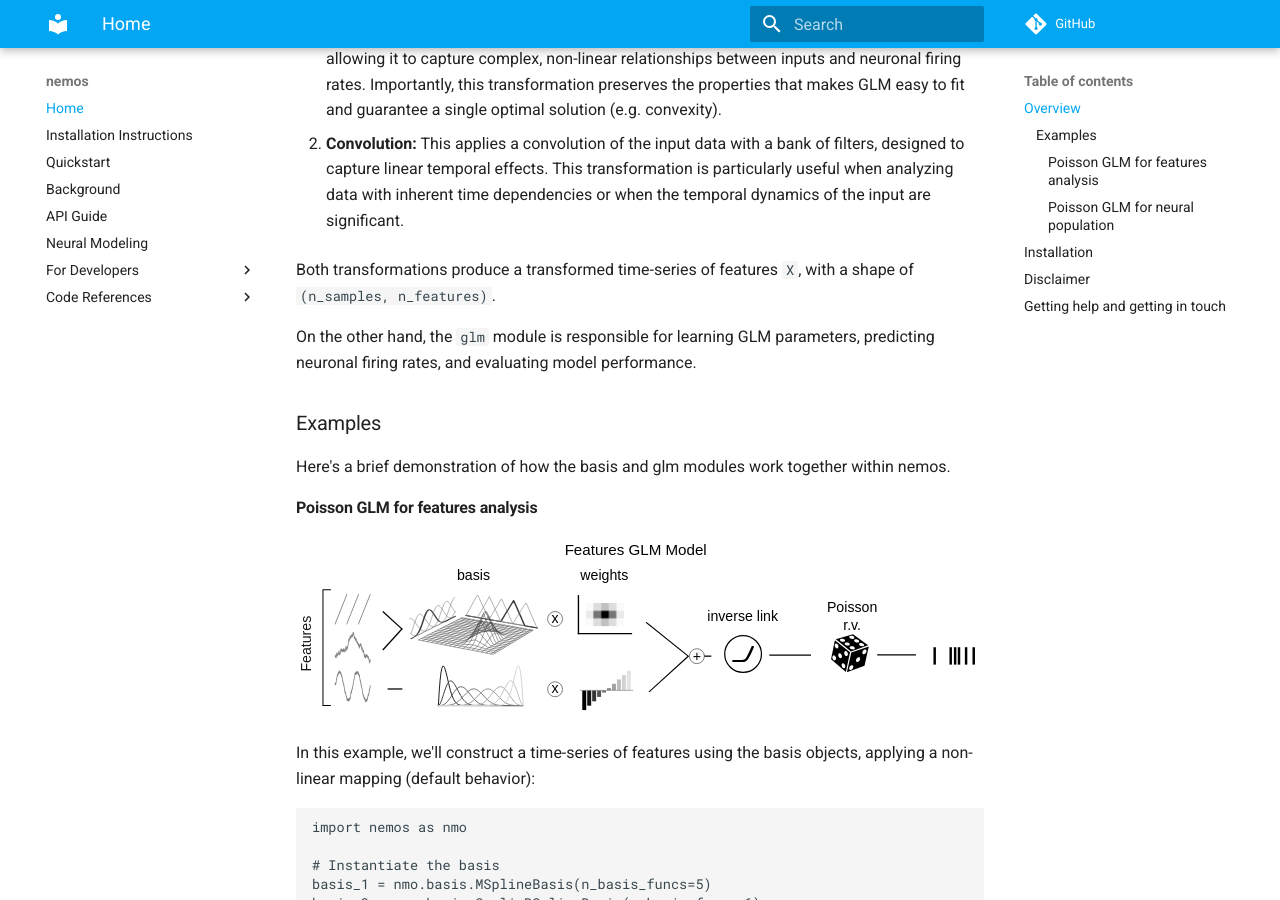
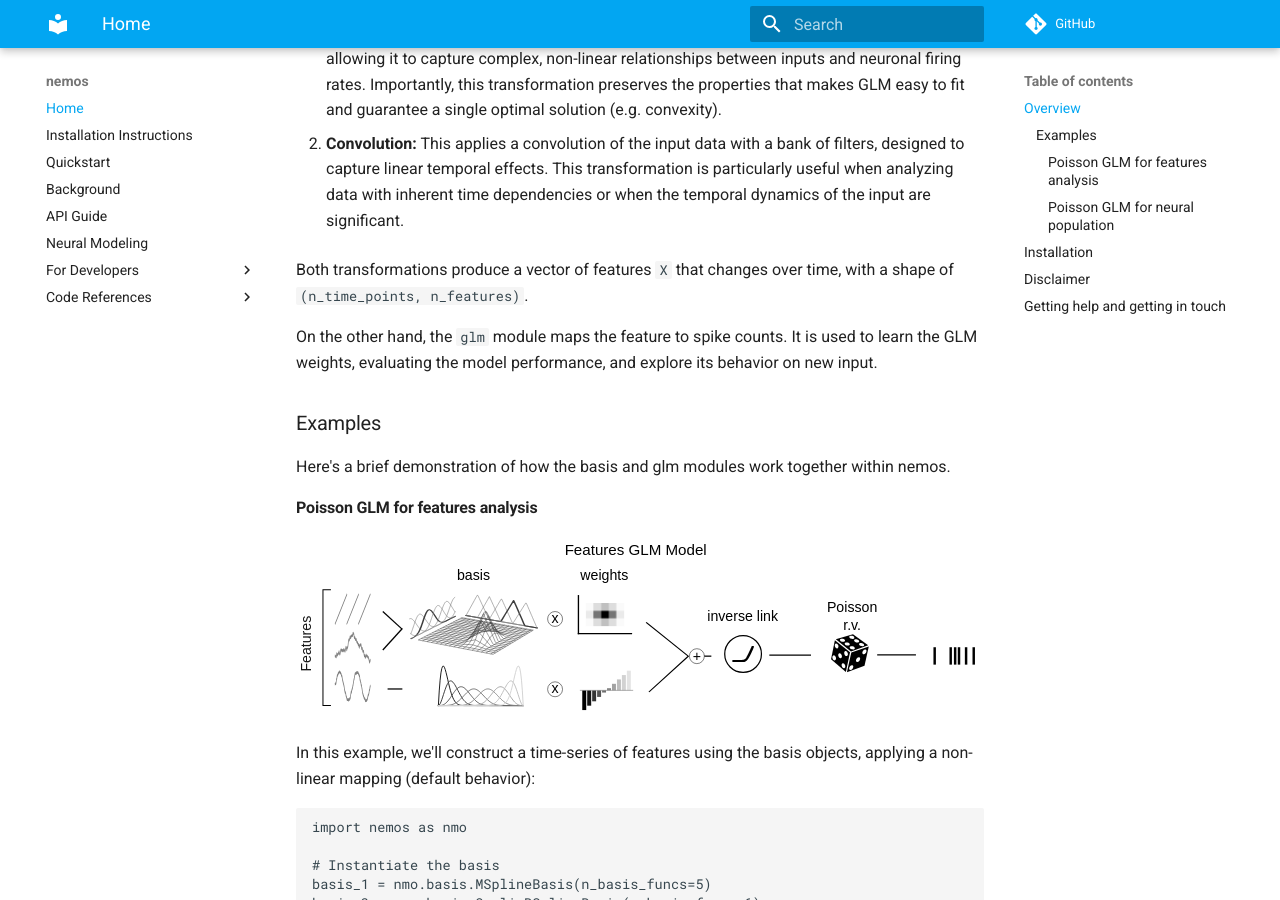
Before and after one commit to flatironinstitute/nemos, an MkDocs documentation site: the page built from docs/index.md, in a window 1280 px wide and 900 px high, scrolled down 756 px. Built offline with MkDocs 1.6.1 and Material for MkDocs 9.7.7, drawn with Linux system fonts in a browser that asks for light colours; nearby versions of some CDN libraries; library files that are not in the unit come from our copies; comment, search, counter and statistics services are not loaded.

Commit message:
improved text

```diff
--- a/docs/index.md
+++ b/docs/index.md
@@ -41,10 +41,11 @@
    capture linear temporal effects. This transformation is particularly useful when analyzing data with
    inherent time dependencies or when the temporal dynamics of the input are significant.
 
-Both transformations produce a transformed time-series of features `X`, with a shape of `(n_samples, n_features)`.
+Both transformations produce a vector of features `X` that changes over time, with a shape
+of `(n_time_points, n_features)`.
 
-On the other hand, the `glm` module is responsible for learning GLM parameters, predicting neuronal firing rates,
-and evaluating model performance.
+On the other hand, the `glm` module maps the feature to spike counts. It is used to learn the GLM weights,
+evaluating the model performance, and explore its behavior on new input.
 
 ### Examples
 
```
